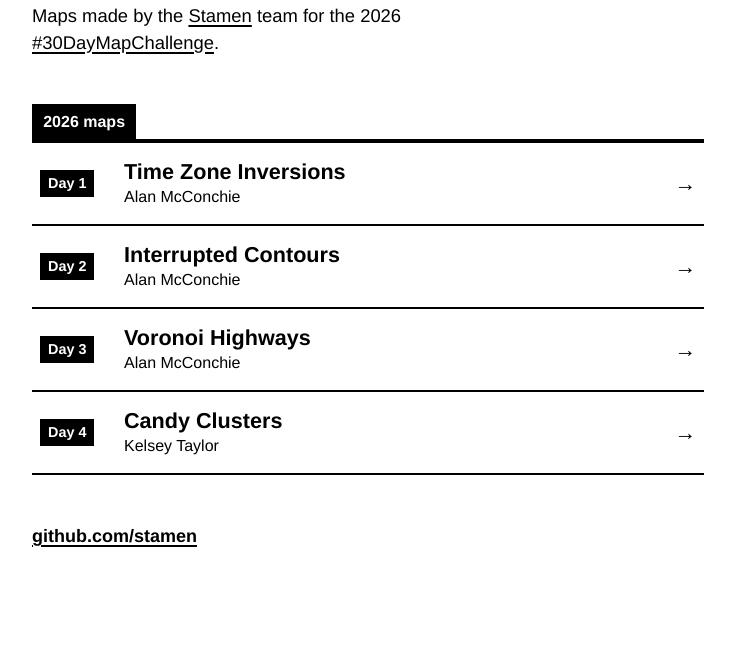
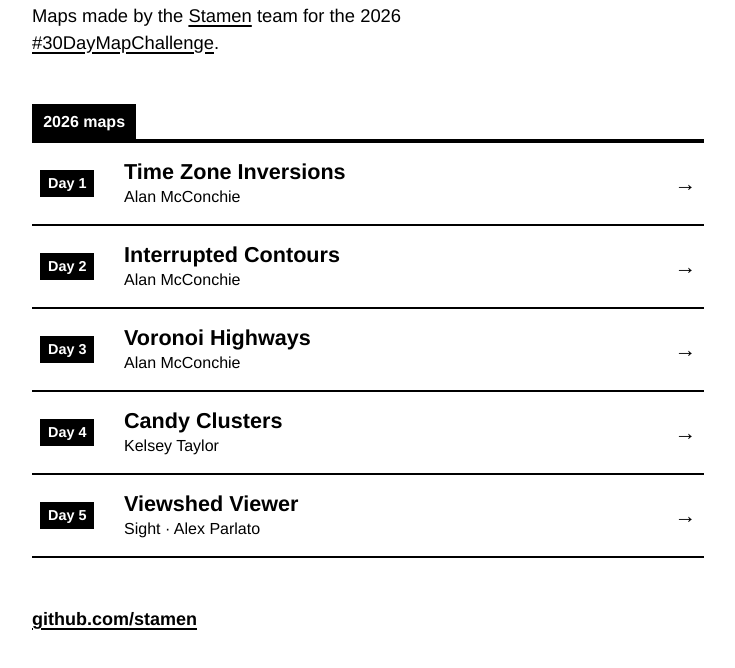
Before and after one commit to stamen/30-day-map-challenge-2026, a plain HTML site: page index.html in a window 1280 px wide. Shown: the part 216-884 px from the top of the page, without its empty margins (272-1007 px from the left). Before the commit the page ends 813 px from the top, so only its background shows below. Drawn offline with Linux system fonts and the light colour scheme.

Commit message:
Add Day 5: Viewshed Viewer by Alex Parlato
Also adds an optional theme field, shown next to the author.

Co-Authored-By: Claude Opus 5.5 <noreply@anthropic.com>
Claude-Session: https://claude.ai/code/session_01JpWq1ijw2ipgVXYhiHY2AH

```diff
--- a/index.html
+++ b/index.html
@@ -111,11 +111,13 @@
     // ── Add new maps here ──────────────────────────────────────────────
     // One line per map, in any order: the list sorts itself by day.
     // Several maps can share the same day.
+    // `theme` (the day's challenge prompt) is optional.
     const MAPS = [
       { day: 1, title: "Time Zone Inversions",  author: "Alan McConchie", url: "https://mappingmashups.github.io/time-zone-inversions/" },
       { day: 2, title: "Interrupted Contours",  author: "Alan McConchie", url: "https://mappingmashups.github.io/contourvolution/" },
       { day: 3, title: "Voronoi Highways",      author: "Alan McConchie", url: "https://mappingmashups.github.io/voronoi-highways/" },
       { day: 4, title: "Candy Clusters",        author: "Kelsey Taylor",  url: "https://stamen.github.io/candy-clusters/" },
+      { day: 5, title: "Viewshed Viewer",       author: "Alex Parlato",   url: "https://stamen.github.io/30-day-map-viewshed/", theme: "Sight" },
     ];
     // ───────────────────────────────────────────────────────────────────
 
@@ -138,7 +140,7 @@
         name.textContent = m.title;
         const meta = document.createElement("span");
         meta.className = "meta";
-        meta.textContent = m.author;
+        meta.textContent = m.theme ? m.theme + " · " + m.author : m.author;
         text.append(name, meta);
 
         const arrow = document.createElement("span");
```
